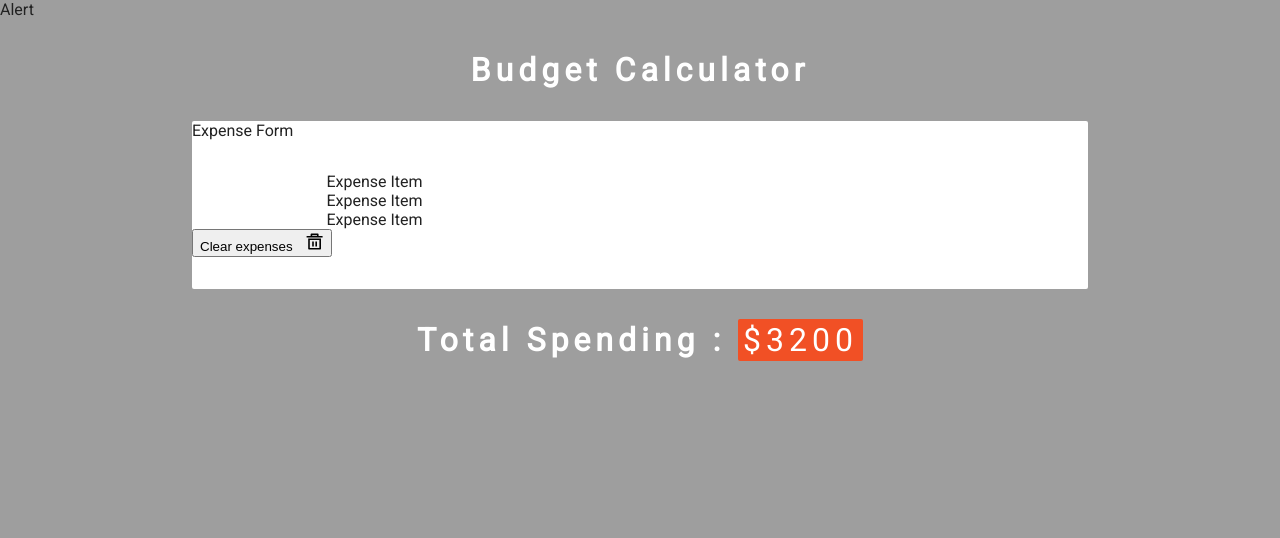
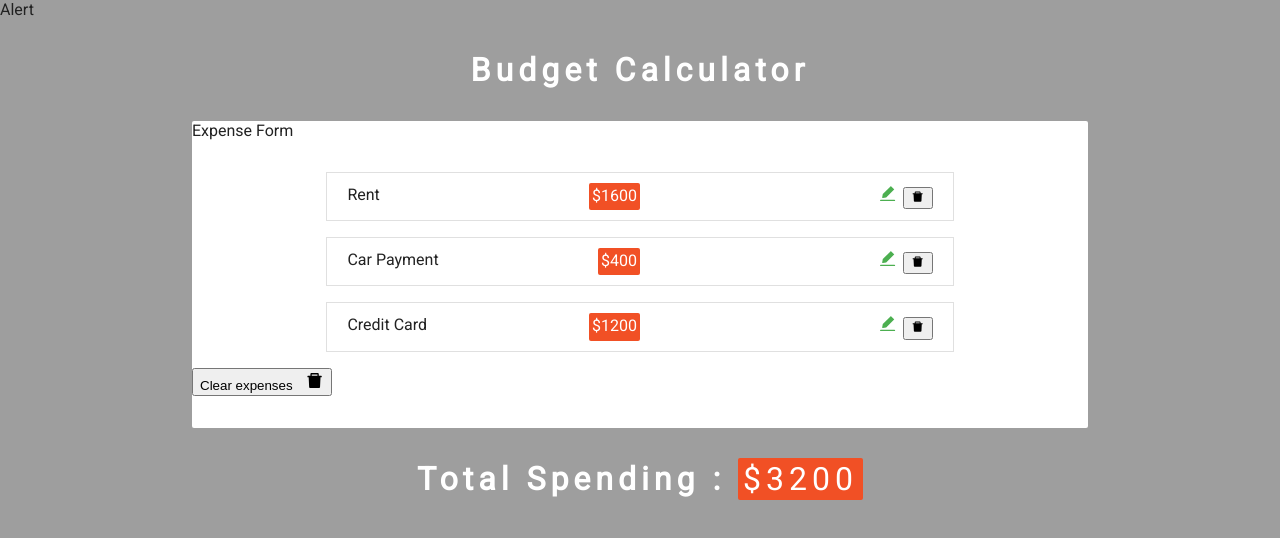
Before and after one commit to johnLeavell/hooks-calculator, a React (Create React App) app: page / in a window 1280 px wide. Shown: the top 538 px of the page. Built offline with nearby package versions, Linux system fonts and the light colour scheme.

Commit message:
built out expenseItem component

```diff
--- a/src/components/ExpenseItem.js
+++ b/src/components/ExpenseItem.js
@@ -1,10 +1,24 @@
-import React from 'react'
+import React from 'react';
+import {AiFillDelete, AiFillEdit} from 'react-icons/ai';
 
-const ExpenseItem = () => {
+const ExpenseItem = ({expense}) => {
+    const {id, charge, amount } = expense
     return (
-        <div>
-            Expense Item
-        </div>
+        <li className='item'>
+            <div className='info'>
+            <span className='expense'>{charge}</span>
+            <span className='amount'>${amount}</span>
+            </div>
+            <div>
+                <button className='edit-btn' aria-label='edit button'>
+                    <AiFillEdit />
+                </button>
+                <button className='cleart-btn' aria-label='delete button'>
+                    <AiFillDelete/>
+                </button>
+            </div>
+        </li>
+
     )
 }
 
--- a/src/components/ExpenseList.js
+++ b/src/components/ExpenseList.js
@@ -1,6 +1,6 @@
 import React from 'react';
 import ExpenseItem from './ExpenseItem';
-import {RiDeleteBin5Line} from 'react-icons/ri';
+import {AiFillDelete} from 'react-icons/ai';
 
 const ExpenseList = ({expenses}) => {
     return (
@@ -13,7 +13,7 @@
             {expenses.length > 0 && (
             <button classname='btn'>
                 Clear expenses
-                <RiDeleteBin5Line className='btn-icon'/>
+                <AiFillDelete className='btn-icon'/>
             </button>
             )}
         </>
```
